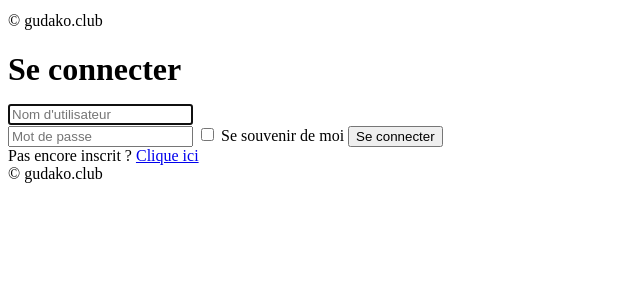
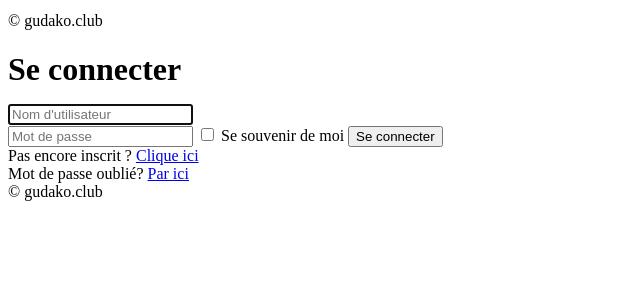
Before and after one commit to medotek/gi-wiki, a Symfony app: template templates/security/login.html.twig in a window 1280 px wide. Shown: the part 440-740 px from the top of the page, without its empty margins (0-640 px from the left). Run offline with Twig, Linux system fonts and the light colour scheme; the template is opened without the code that fills it, so the values that code supplies are empty; some libraries are stand-ins or nearby versions.

Commit message:
[Templates](Login) Added reset password link

```diff
--- a/templates/security/login.html.twig
+++ b/templates/security/login.html.twig
@@ -11,11 +11,11 @@
                 {% endif %}
 
                 <h1 class="h3 mb-3 font-weight-normal">Se connecter</h1>
-                <input placeholder="Nom d'utilisateur" type="email" value="{{ last_username }}" name="email" id="inputEmail" class="form-control"
-                       required
-                       autofocus><br>
-                <input placeholder="Mot de passe" type="password" name="password" id="inputPassword"
-                       class="form-control" required>
+                <label for="inputEmail"></label><input placeholder="Nom d'utilisateur" type="email" value="{{ last_username }}" name="email" id="inputEmail" class="form-control"
+                                                       required
+                                                       autofocus><br>
+                <label for="inputPassword"></label><input placeholder="Mot de passe" type="password" name="password" id="inputPassword"
+                                                          class="form-control" required>
 
                 <input type="hidden" name="_csrf_token"
                        value="{{ csrf_token('authenticate') }}"
@@ -33,6 +33,9 @@
                 <div class="register-link">
                     Pas encore inscrit ?   <a href="{{ path('register') }}">Clique ici</a>
                 </div>
+                <div class="register-link">
+                    Mot de passe oublié?   <a href="{{ path('app_forgot_password_request') }}">Par ici</a>
+                </div>
             </form>
         </div>
     </div>
```
